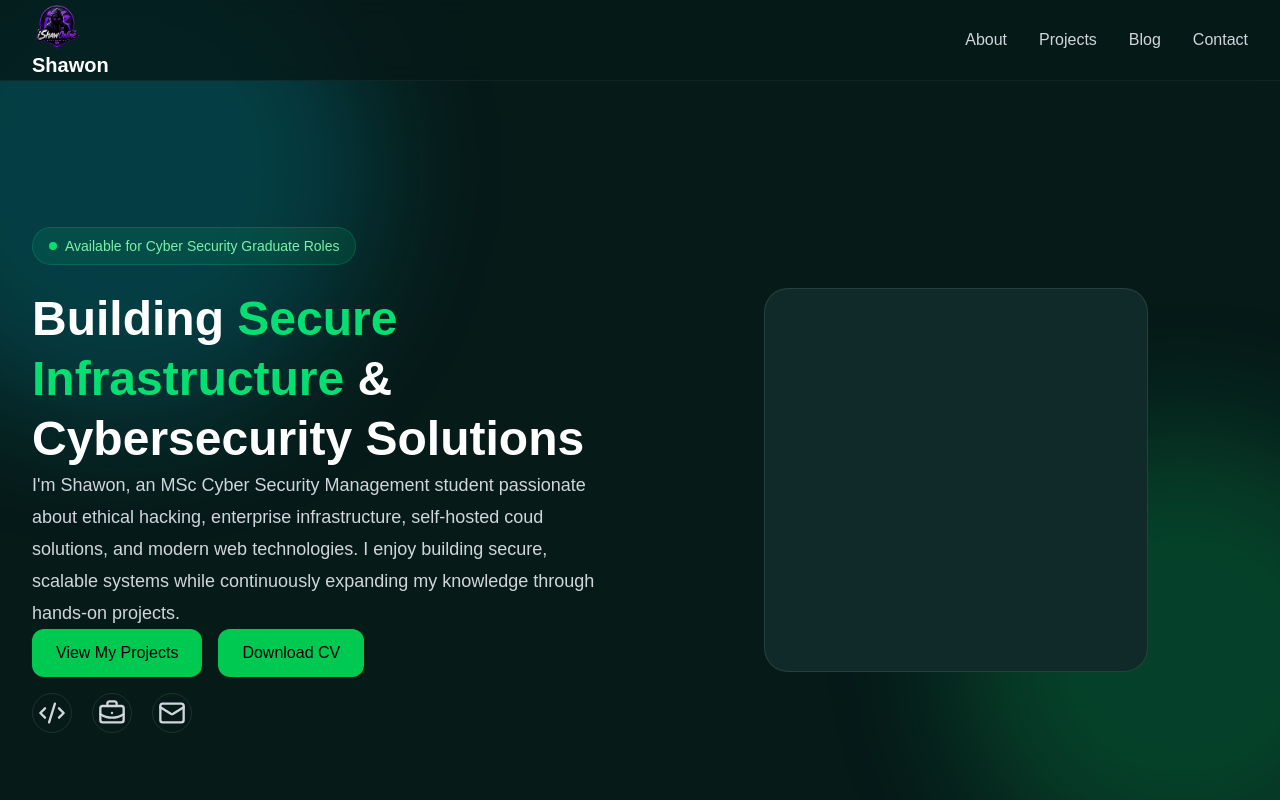
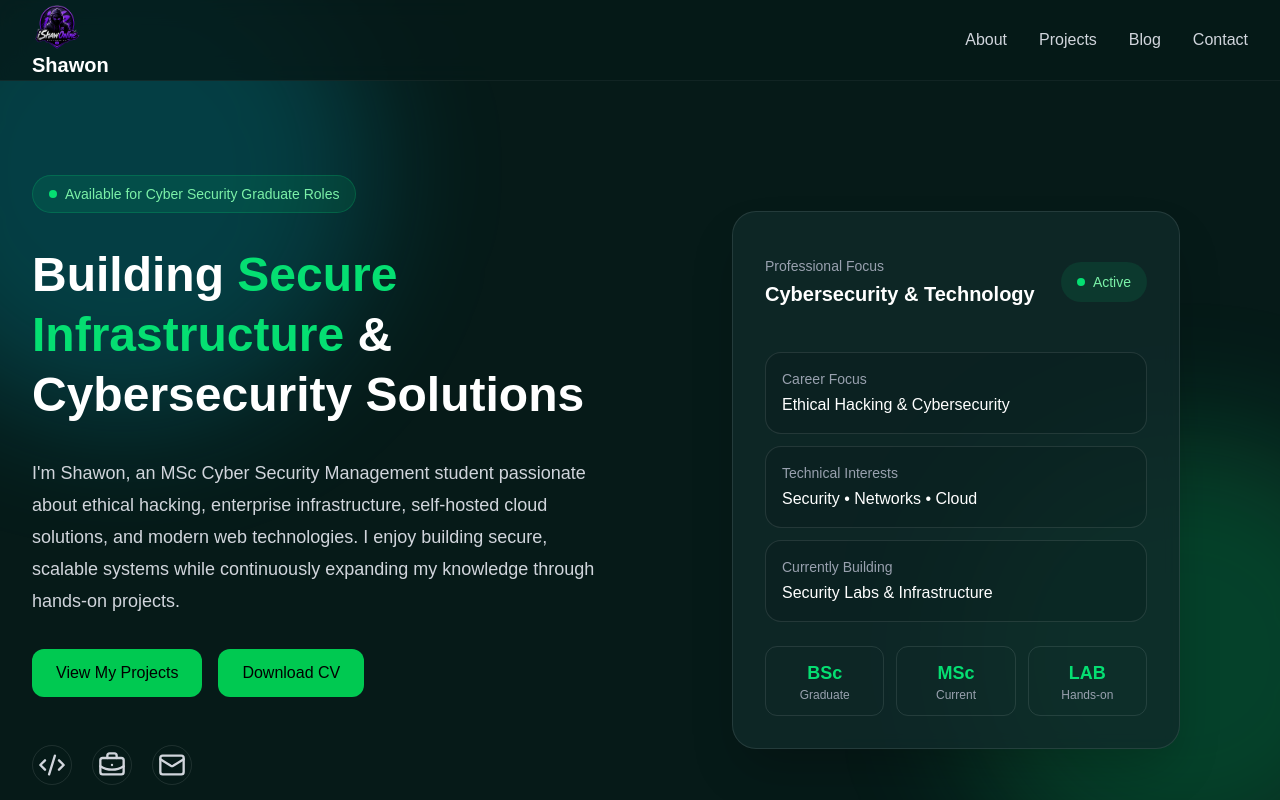
Before and after one commit to Shawon1024/meetshawon-portfolio, a Next.js app: page / in a window 1280 px wide. Shown: the top 800 px of the page. Built offline with nearby package versions, Linux system fonts and the light colour scheme.

Commit message:
Complete professional homepage design and UI improvements

```diff
--- a/src/app/components/home/Hero.tsx
+++ b/src/app/components/home/Hero.tsx
@@ -1,51 +1,166 @@
-import Link from "next/link";
-import { Code2, BriefcaseBusiness, Mail } from "lucide-react";
+import {
+  BriefcaseBusiness,
+  Code2,
+  Mail,
+} from "lucide-react";
+
 import Container from "../Container";
+import Button from "../ui/Button";
 import IconButton from "../ui/IconButton";
-import Button from "../ui/Button";
 
 export default function Hero() {
   return (
-    <section className="min-h-screen flex items-center">
+    <section className="flex min-h-screen items-center py-16">
       <Container>
         <div className="grid items-center gap-12 lg:grid-cols-2">
-          <div>
-
-            <div className="mb-6 inline-flex items-center gap-2 rounded-full border border-green-400/20 bg-green-400/10 px-4 py-2 text-sm font-medium text-green-300">
-              <span className="h-2 w-2 rounded-full bg-green-400"></span>Available for Cyber Security Graduate Roles
+          {/* Left side */}
+          <div className="space-y-8">
+            <div className="inline-flex items-center gap-2 rounded-full border border-green-400/20 bg-green-400/10 px-4 py-2 text-sm font-medium text-green-300">
+              <span className="h-2 w-2 rounded-full bg-green-400" />
+              Available for Cyber Security Graduate Roles
             </div>
 
             <h1 className="text-5xl font-bold leading-tight text-white md:text-6xl lg:text-5xl">
-              Building<span className="text-green-400"> Secure Infrastructure </span>& Cybersecurity Solutions
+              Building
+              <span className="text-green-400">
+                {" "}Secure Infrastructure{" "}
+              </span>
+              & Cybersecurity Solutions
             </h1>
 
             <p className="max-w-2xl text-lg leading-8 text-gray-300">
-              I&apos;m Shawon, an MSc Cyber Security Management student passionate about ethical hacking, enterprise infrastructure, self-hosted coud solutions, and modern web technologies. I enjoy building secure, scalable systems while continuously expanding my knowledge through hands-on projects.
+              I&apos;m Shawon, an MSc Cyber Security Management student
+              passionate about ethical hacking, enterprise infrastructure,
+              self-hosted cloud solutions, and modern web technologies. I
+              enjoy building secure, scalable systems while continuously
+              expanding my knowledge through hands-on projects.
             </p>
 
             <div className="flex flex-wrap gap-4">
-              <Button href="/projects">View My Projects</Button>
-              <Button href="#">Download CV</Button>
+              <Button href="/projects">
+                View My Projects
+              </Button>
+
+              <Button href="#">
+                Download CV
+              </Button>
             </div>
 
             <div className="flex gap-5 pt-4">
-              <IconButton href="https://github.com/Shawon1024" label="GitHub">
+              <IconButton
+                href="https://github.com/Shawon1024"
+                label="GitHub"
+                newTab
+              >
                 <Code2 size={28} />
               </IconButton>
-              <IconButton href="https://www.linkedin.com/in/shawon1024/" label="LinkedIn">
+
+              <IconButton
+                href="https://www.linkedin.com/in/shawon1024/"
+                label="LinkedIn"
+                newTab
+              >
                 <BriefcaseBusiness size={28} />
               </IconButton>
-              <IconButton href="mailto:contact@meetshawon.com" label="Mail">
+
+              <IconButton
+                href="mailto:contact@meetshawon.com"
+                label="Email"
+              >
                 <Mail size={28} />
               </IconButton>
             </div>
           </div>
 
-          <div className="hidden lg:flex items-center justify-center">
-            <div className="bg-[var(--surface)] border border-white/10 rounded-3xl w-96 h-96" />
+          {/* Right-side professional dashboard */}
+          <div className="hidden items-center justify-center lg:flex">
+            <div className="relative w-full max-w-md rounded-3xl border border-white/10 bg-[var(--surface)]/80 p-8 shadow-2xl backdrop-blur-sm">
+              {/* Dashboard header */}
+              <div className="mb-8 flex items-center justify-between gap-4 py-3">
+                <div>
+                  <p className="text-sm text-gray-400">
+                    Professional Focus
+                  </p>
+
+                  <h2 className="mt-1 text-xl font-semibold text-white">
+                    Cybersecurity & Technology
+                  </h2>
+                </div>
+
+                <span className="inline-flex shrink-0 items-center gap-2 rounded-full bg-green-400/10 px-4 py-2.5 text-sm font-medium text-green-300">
+                  <span className="h-2 w-2 rounded-full bg-green-400" />
+                  Active
+                </span>
+              </div>
+
+              {/* Information cards */}
+              <div className="space-y-3">
+                <div className="rounded-2xl border border-white/10 bg-black/10 p-4">
+                  <p className="text-sm text-gray-400">
+                    Career Focus
+                  </p>
+
+                  <p className="mt-1 font-medium text-white">
+                    Ethical Hacking & Cybersecurity
+                  </p>
+                </div>
+
+                <div className="rounded-2xl border border-white/10 bg-black/10 p-4">
+                  <p className="text-sm text-gray-400">
+                    Technical Interests
+                  </p>
+
+                  <p className="mt-1 font-medium text-white">
+                    Security • Networks • Cloud
+                  </p>
+                </div>
+
+                <div className="rounded-2xl border border-white/10 bg-black/10 p-4">
+                  <p className="text-sm text-gray-400">
+                    Currently Building
+                  </p>
+
+                  <p className="mt-1 font-medium text-white">
+                    Security Labs & Infrastructure
+                  </p>
+                </div>
+              </div>
+
+              {/* Statistics */}
+              <div className="mt-6 grid grid-cols-3 gap-3 text-center">
+                <div className="rounded-xl border border-white/10 p-3">
+                  <p className="text-lg font-semibold text-green-400">
+                    BSc
+                  </p>
+
+                  <p className="text-xs text-gray-400">
+                    Graduate
+                  </p>
+                </div>
+
+                <div className="rounded-xl border border-white/10 p-3">
+                  <p className="text-lg font-semibold text-green-400">
+                    MSc
+                  </p>
+
+                  <p className="text-xs text-gray-400">
+                    Current
+                  </p>
+                </div>
+
+                <div className="rounded-xl border border-white/10 p-3">
+                  <p className="text-lg font-semibold text-green-400">
+                    LAB
+                  </p>
+
+                  <p className="text-xs text-gray-400">
+                    Hands-on
+                  </p>
+                </div>
+              </div>
+            </div>
           </div>
         </div>
-
       </Container>
     </section>
   );
```
Also changed, not shown: 1 other file (tests, documents, lock files or other folders).
